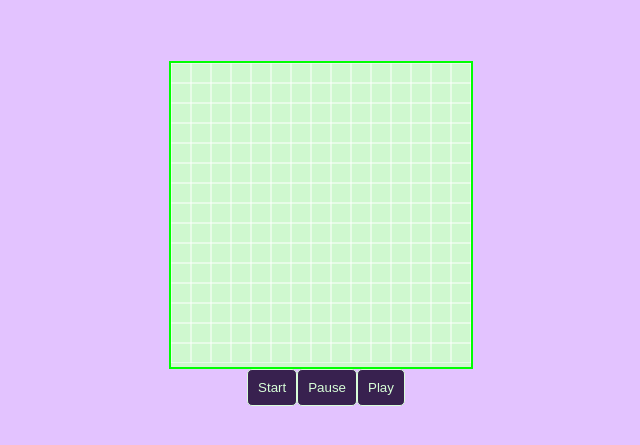
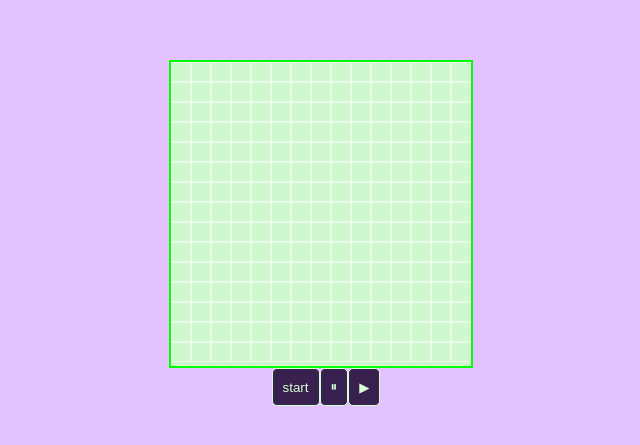
Before and after one commit to kaddykube/snake-server, a website with bundled scripts: page src/index.html in a window 1280 px wide. Shown: the part 167-612 px from the top of the page, without its empty margins (319-959 px from the left). Built offline with nearby package versions, Linux system fonts and the light colour scheme.

Commit message:
Update index.html

```diff
--- a/src/index.html
+++ b/src/index.html
@@ -12,9 +12,9 @@
     <div id="game-wrapper">
       <div id="game"></div>
       <div id="control">
-        <button id="start">Start</button>
-        <button id="pause">Pause</button>
-        <button id="play">Play</button>
+        <button id="start">start</button>
+        <button id="pause">&#9208;</button>
+        <button id="play">&#9654;</button>
       </div>
     </div>
   </body>
```
